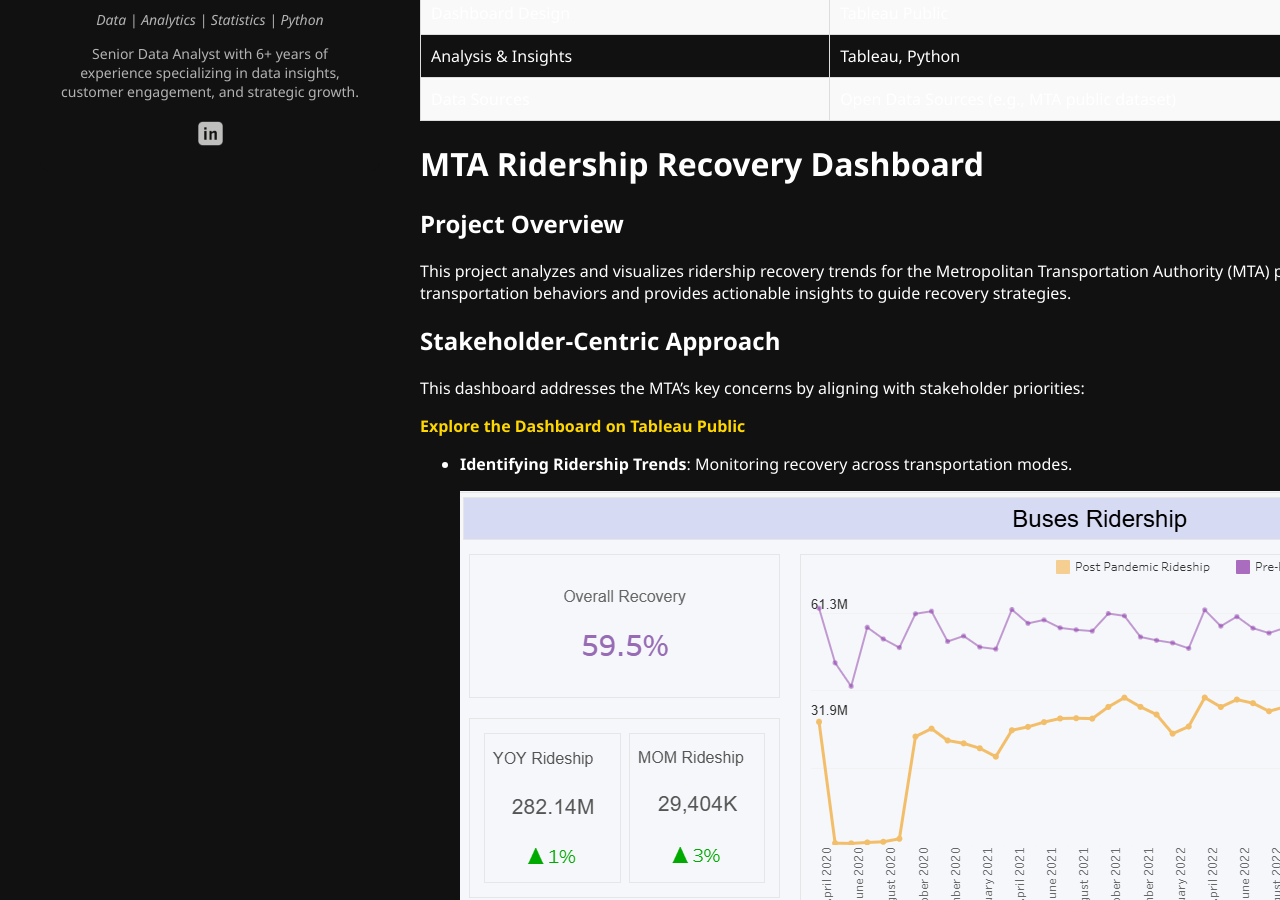
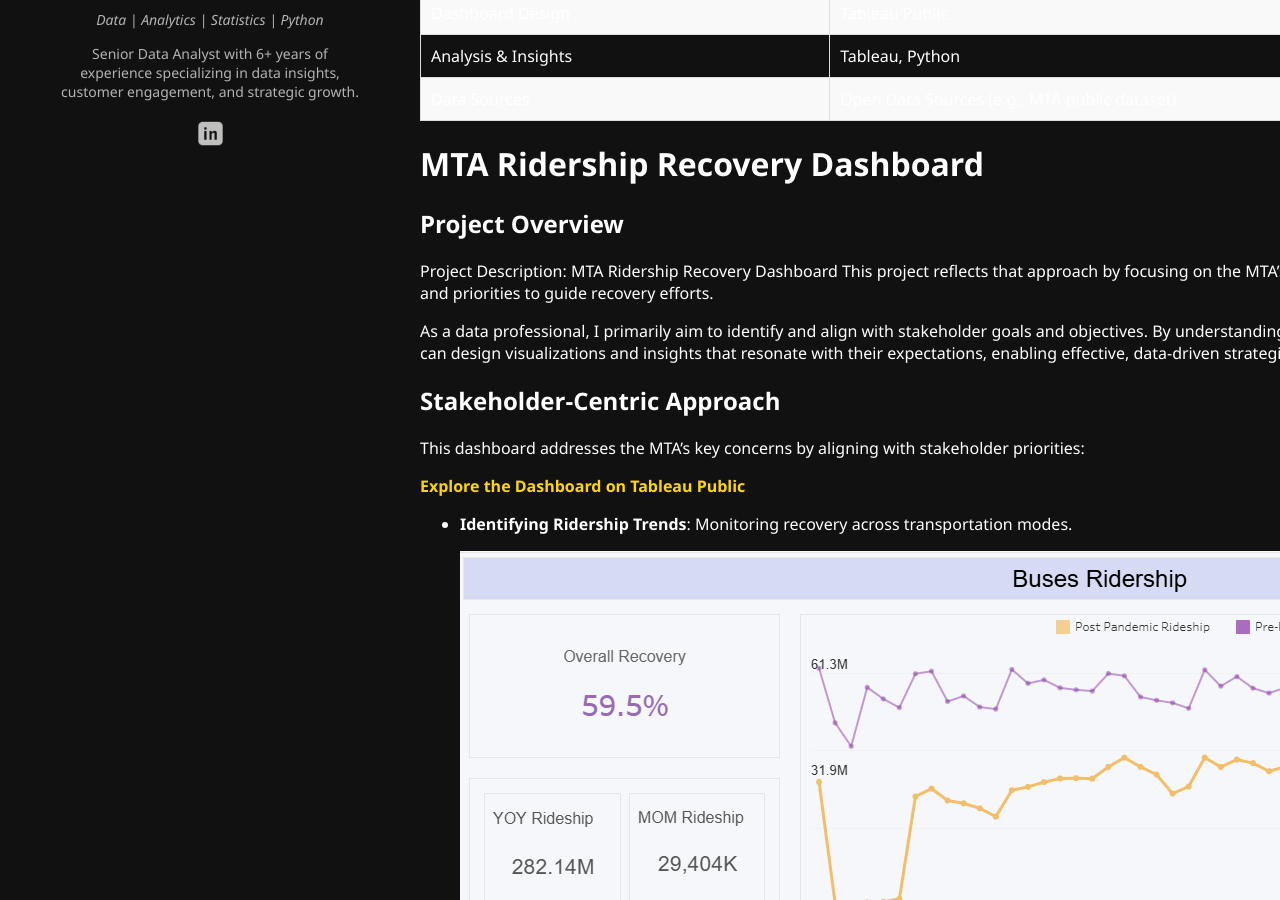
Before and after one commit to saltikg/portfolio, a Jekyll site: the page built from projects/Interactive_Dashboard_Pandemic.md, in a window 1280 px wide and 900 px high, scrolled down 385 px. Built offline with Jekyll 4.4.1, drawn with Linux system fonts in a browser that asks for light colours.

Commit message:
Update Interactive_Dashboard_Pandemic.md

```diff
--- a/projects/Interactive_Dashboard_Pandemic.md
+++ b/projects/Interactive_Dashboard_Pandemic.md
@@ -36,8 +36,14 @@
 
 # MTA Ridership Recovery Dashboard
 
+
+
+
 ## Project Overview
-This project analyzes and visualizes ridership recovery trends for the Metropolitan Transportation Authority (MTA) post-pandemic. It explores how COVID-19 impacted transportation behaviors and provides actionable insights to guide recovery strategies.
+Project Description: MTA Ridership Recovery Dashboard
+This project reflects that approach by focusing on the MTA’s ridership trends post-pandemic, addressing key questions and priorities to guide recovery efforts.
+
+As a data professional, I primarily aim to identify and align with stakeholder goals and objectives. By understanding their priorities, challenges, and decision-making needs, we can design visualizations and insights that resonate with their expectations, enabling effective, data-driven strategies.
 
 ## Stakeholder-Centric Approach
 This dashboard addresses the MTA’s key concerns by aligning with stakeholder priorities:
```
